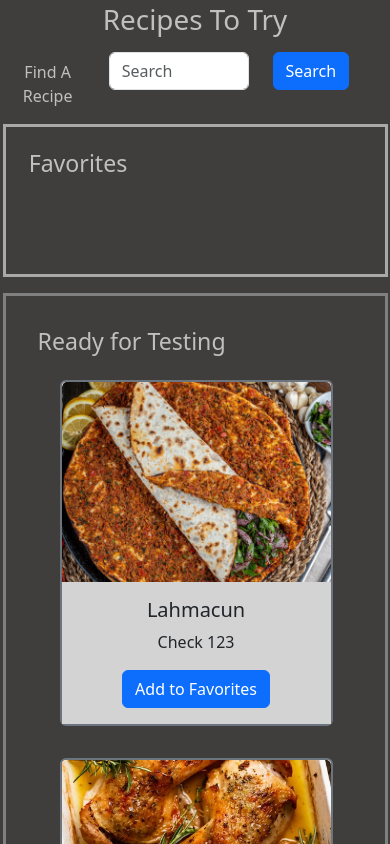
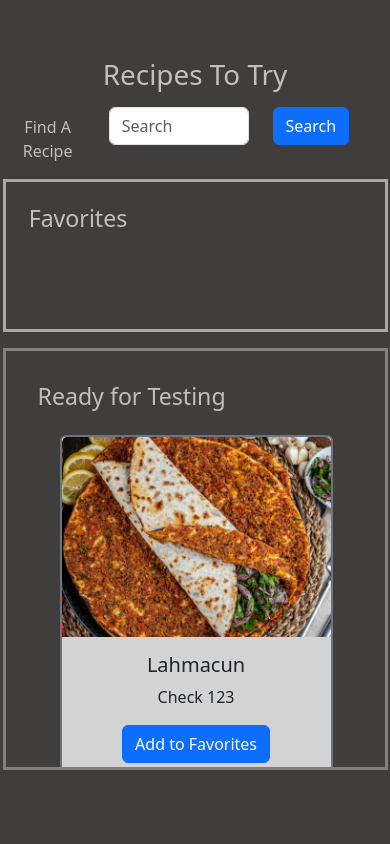
Before and after one commit to bz47/Food-Menu, a React (Vite) app: page / in a window 390 px wide. Shown: the top 844 px of the page. Built offline with nearby package versions, Linux system fonts and the light colour scheme.

Commit message:
media queries

```diff
--- a/src/App.css
+++ b/src/App.css
@@ -92,4 +92,14 @@ body {
     border: solid red 3px;
     margin-left: 20%;
   }
+}
+@media only screen and (max-width: 768px) {
+  #favorites {
+    max-height: 30vh;
+    overflow: scroll;
+  }
+  #menu {
+    height: 50vh;
+    overflow: scroll;
+  }
 }/*# sourceMappingURL=App.css.map */
--- a/src/App.scss
+++ b/src/App.scss
@@ -99,3 +99,15 @@ body {
     margin-left: 20%;
   }
 }
+
+@media only screen and (max-width: 768px) {
+  #favorites {
+    max-height: 30vh;
+    overflow: scroll;
+  }
+
+  #menu {
+    height: 50vh;
+    overflow: scroll;
+  }
+}
```
Also changed, not shown: 1 other file (tests, documents, lock files or other folders).
